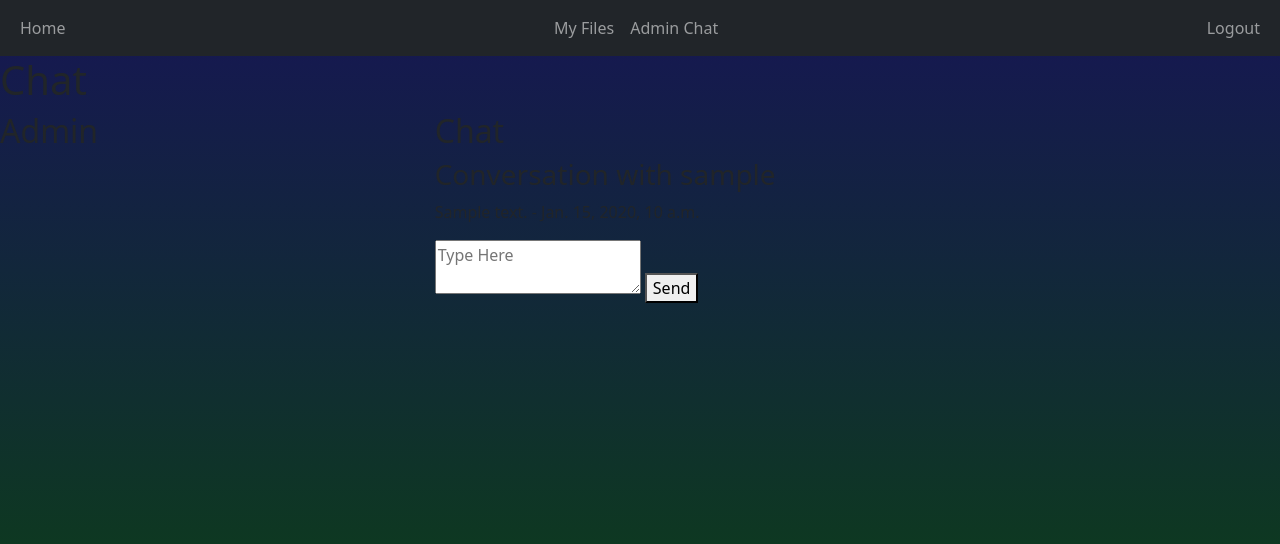
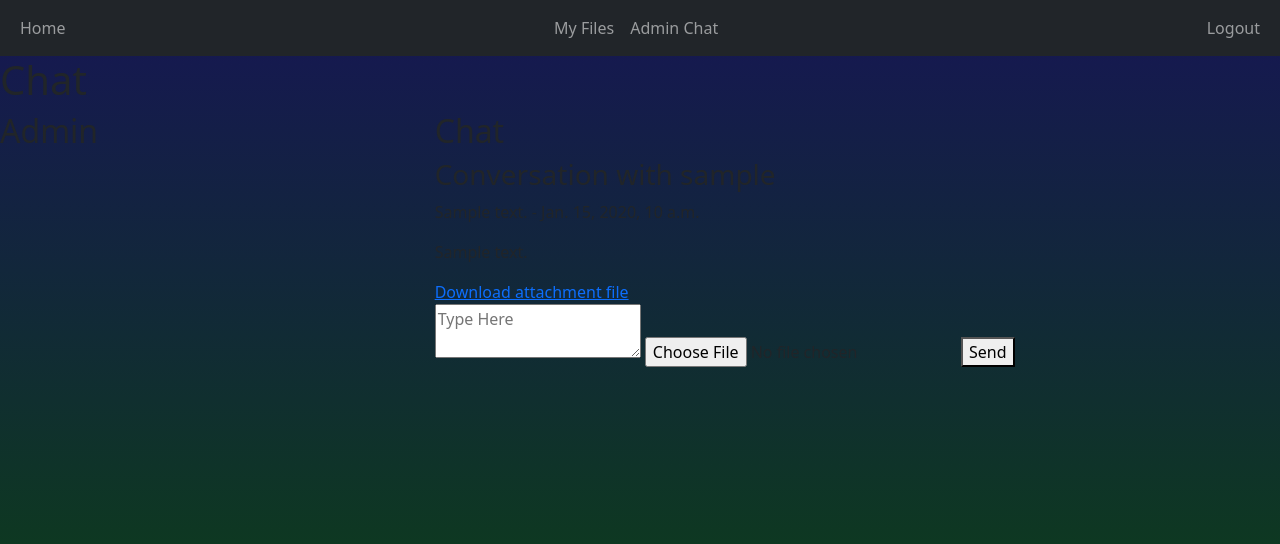
Before and after one commit to Tony-gh123/CS50_Final_Project, a Django app: page /conversation/1/ in a window 1280 px wide. Shown: the top 544 px of the page. Run offline with Django 4.2, Linux system fonts and the light colour scheme; a user stored in the database is signed in; tables that the repository leaves empty hold one stand-in row (values such as "Sample post").

Commit message:
Sending files worked correctly

```diff
--- a/main/templates/main/chat.html
+++ b/main/templates/main/chat.html
@@ -26,12 +26,19 @@
             <h3>Conversation with {{ recipient.username }}</h3>
             {% for message in messages %}
                 <p>{{ message.content }} - {{ message.timestamp }}</p>
+                <div>
+                    <p> {{ message.content }}</p>
+                    <p> {% if message.file %}</p>
+                        <a href="{{ message.file.url }}"> Download attachment file </a>
+                        {% endif %}
+                </div>
             {% endfor %}
 
             <!-- Form to send messages -->
-            <form method="post" action="{% url 'send' recipient.id %}">
+            <form method="post" action="{% url 'send' recipient.id %}" enctype="multipart/form-data">
                 {% csrf_token %}
                 <textarea name="content" placeholder="Type Here"></textarea>
+                <input type="file" name="file"></input>
                 <button type="submit">Send</button>
             </form>
 
--- a/main/views/chat.py
+++ b/main/views/chat.py
@@ -63,7 +63,8 @@ def send(request, recipient_id):
 
     if request.method == 'POST':
         content = request.POST.get('content')
-        message = Chat.objects.create(sender=request.user, recipient=recipient, content=content)
+        file = request.FILES.get('file')
+        message = Chat.objects.create(sender=request.user, recipient=recipient, content=content, file=file)
 
     if request.user.is_superuser:
         url = reverse('admin_chat') + f'?recipient_id={recipient_id}'
```
Also changed, not shown: main/templates/main/admin_chat.html (+8 -1 lines), main/migrations/0004_chat_file.py (added).
